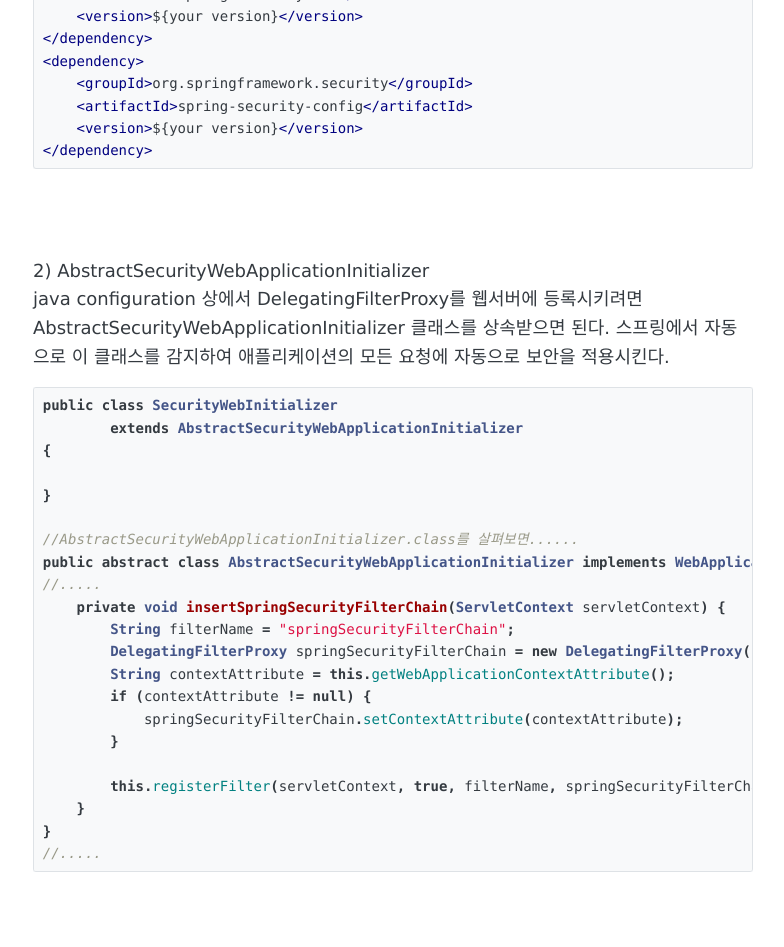
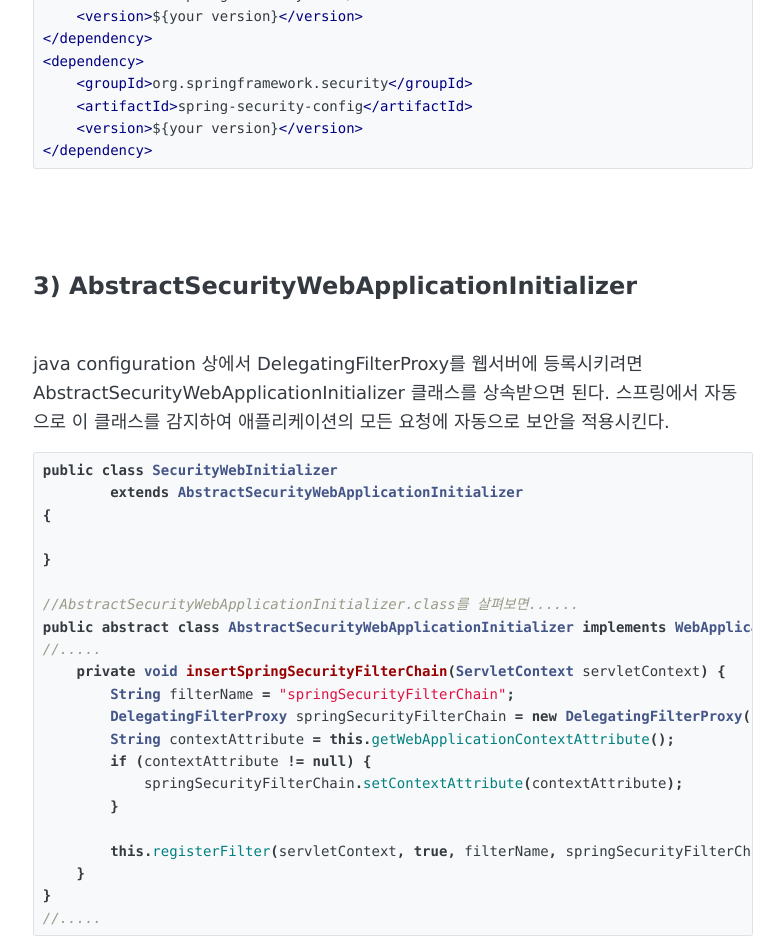
Before and after one commit to ellie1027/hb_9, a Jekyll site: the page built from _posts/2020-11-09-security02.md, in a window 1280 px wide and 1400 px high, scrolled down 1727 px. Shown: the top 947 px of the window, without its empty margins (247-1031 px from the left). Built offline with Jekyll 4.4.1, drawn with Linux system fonts in a browser that asks for light colours; comment, search, counter and statistics services are not loaded; some of the changed text lies outside the part shown.

Commit message:
오타 수정

```diff
--- a/_posts/2020-11-09-security02.md
+++ b/_posts/2020-11-09-security02.md
@@ -66,7 +66,7 @@ spring boot 같은 경우는 단순히 의존성을 추가해주는 것만으로
 <br>
 <br>
 
-2) AbstractSecurityWebApplicationInitializer
+## 3) AbstractSecurityWebApplicationInitializer
 <br>
 java configuration 상에서 DelegatingFilterProxy를 웹서버에 등록시키려면 AbstractSecurityWebApplicationInitializer 클래스를 상속받으면 된다.
 스프링에서 자동으로 이 클래스를 감지하여 애플리케이션의 모든 요청에 자동으로 보안을 적용시킨다.
```
Also changed, not shown: other parts of _posts/2020-11-09-security02.md (+1 -1 lines).
